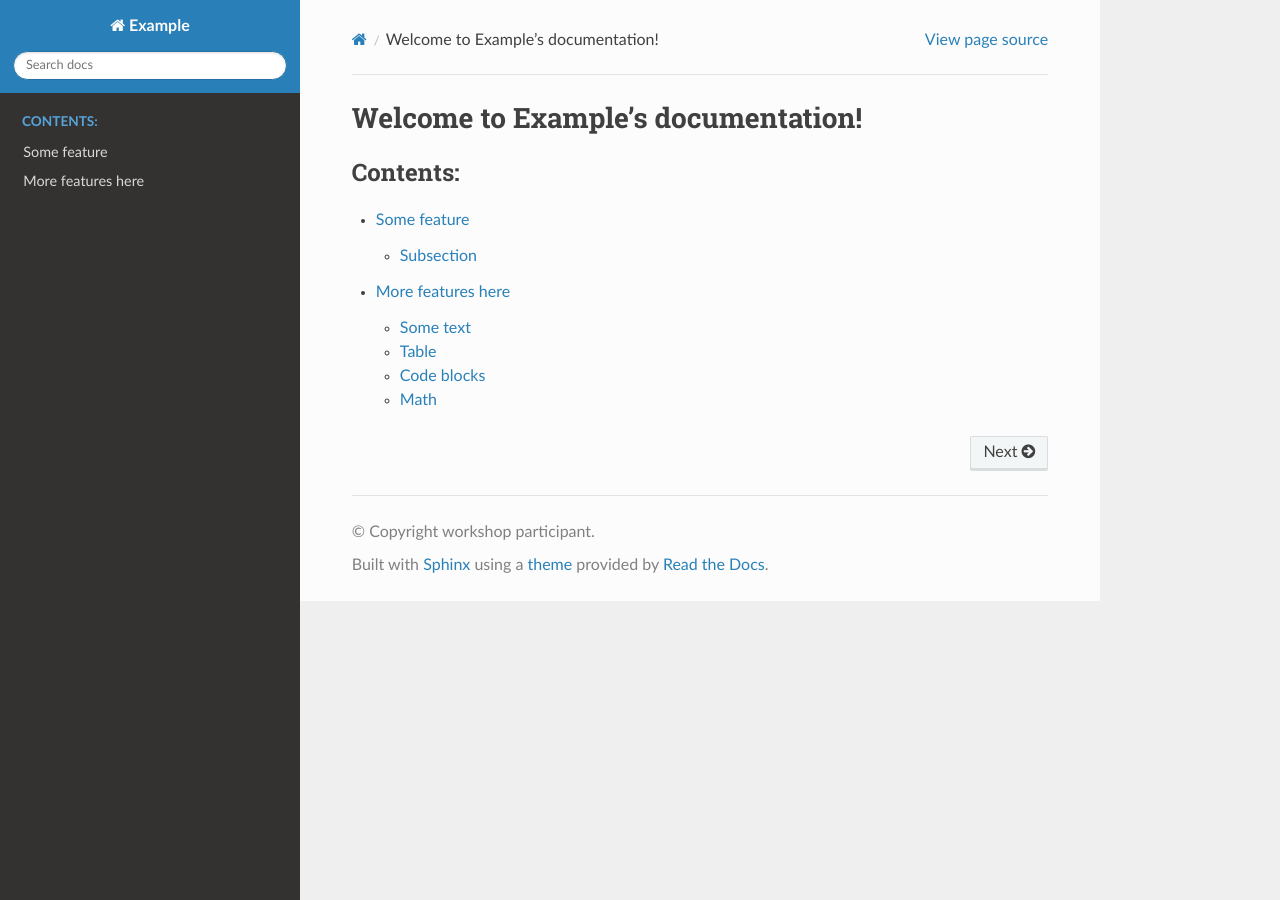
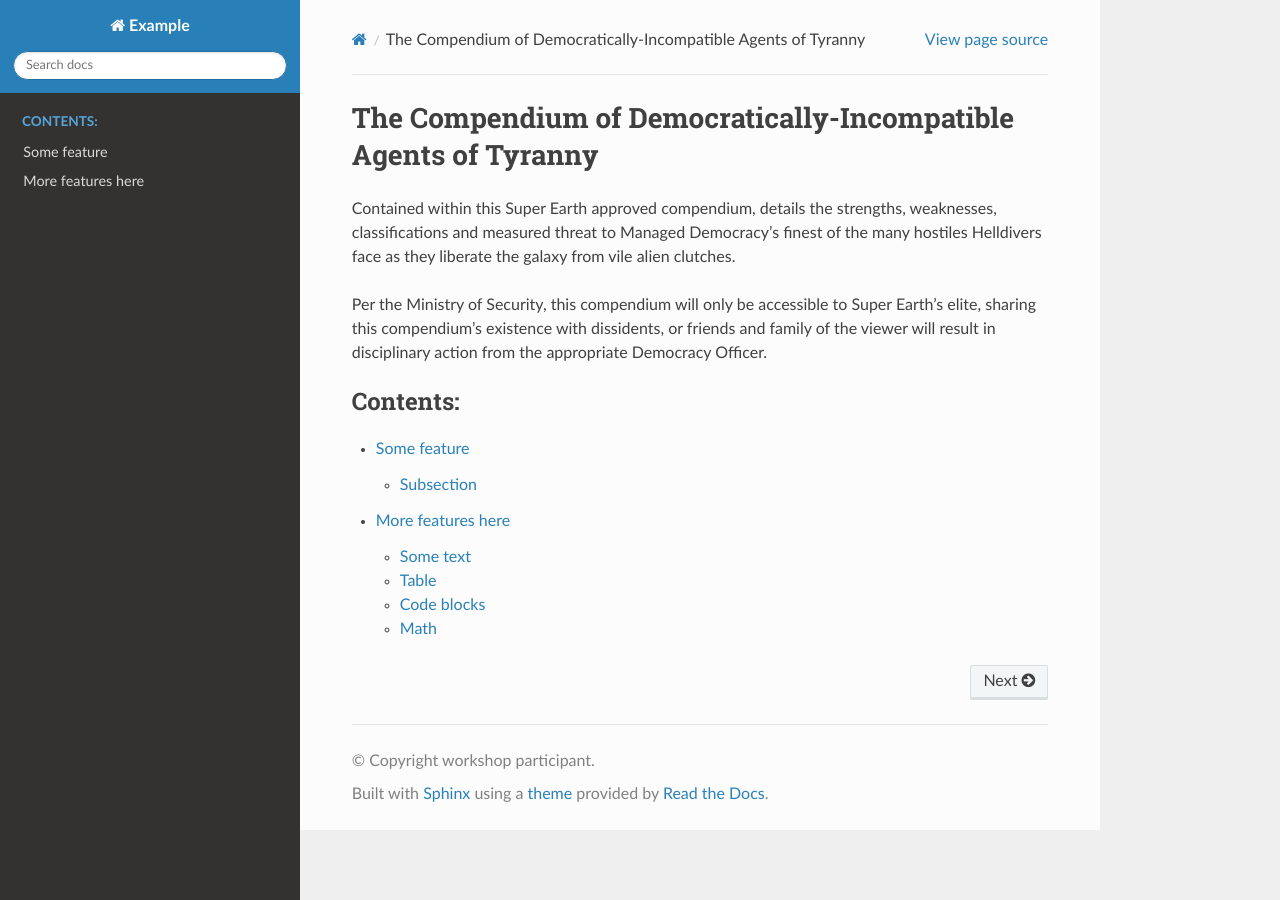
Before and after one commit to TheBunnieMaster/505-Compendium, a Sphinx documentation site: the page built from doc/index.rst, in a window 1280 px wide. Built offline with Sphinx 7.4.7 and the Read the Docs theme 3.1.0, drawn with Linux system fonts in a browser that asks for light colours.

Commit message:
Update index.rst
Signed-off-by: TheBunnieMaster <263935440+TheBunnieMaster@users.noreply.github.com>

```diff
--- a/doc/index.rst
+++ b/doc/index.rst
@@ -3,8 +3,11 @@
    You can adapt this file completely to your liking, but it should at least
    contain the root `toctree` directive.
 
-Welcome to Example's documentation!
+The Compendium of Democratically-Incompatible Agents of Tyranny
 ===================================
+Contained within this Super Earth approved compendium, details the strengths, weaknesses, classifications and measured threat to Managed Democracy’s finest of the many hostiles Helldivers face as they liberate the galaxy from vile alien clutches.
+
+Per the Ministry of Security, this compendium will only be accessible to Super Earth’s elite, sharing this compendium’s existence with dissidents, or friends and family of the viewer will result in disciplinary action from the appropriate Democracy Officer.
 
 .. toctree::
    :maxdepth: 2
```
